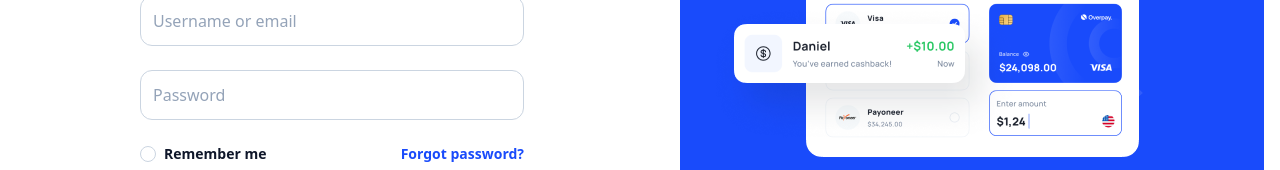
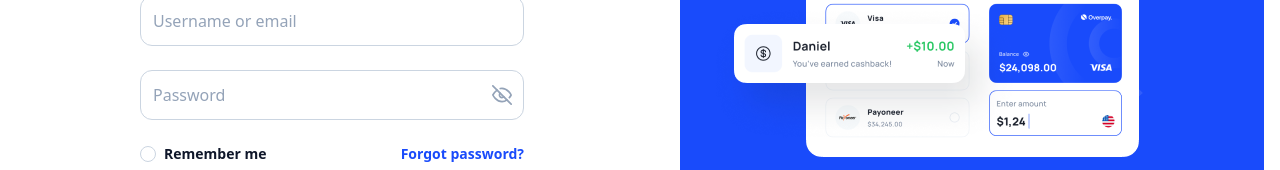
Before and after one commit to iamsahebgiri/overpay, a Next.js app: page / in a window 1280 px wide. Shown: the part 384-554 px from the top of the page. Built offline with nearby package versions, Linux system fonts and the light colour scheme.

Commit message:
chore: add password field

```diff
--- a/components/common/text-field.jsx
+++ b/components/common/text-field.jsx
@@ -1,8 +1,11 @@
+import { FiEyeOff, FiEye } from "react-icons/fi";
 import { classNames } from "lib/classnames";
 import * as React from "react";
 
 export const TextField = React.forwardRef(
   ({ label, id, name, type = "text", className, ...rest }, forwardedRef) => {
+    const [show, setShow] = React.useState(false);
+
     return (
       <div>
         {label && (
@@ -10,17 +13,42 @@ export const TextField = React.forwardRef(
             {label}
           </label>
         )}
+        <div className="relative flex items-center">
           <input
             {...rest}
             ref={forwardedRef}
             id={id || name}
             name={name}
-          type={type}
+            type={show ? "text" : type}
             className={classNames(
               "block w-full py-3 rounded-xl placeholder-slate-400 bg-white border border-slate-300",
+              type === "password" && "pr-12",
               className
             )}
           />
+          {type === "password" && (
+            <div className="absolute inset-y-0 right-0 pr-3 flex items-center">
+              <button
+                onClick={(e) => {
+                  e.preventDefault();
+                  setShow((show) => !show);
+                }}
+              >
+                {show ? (
+                  <FiEye
+                    className="h-5 w-5 text-slate-400"
+                    aria-hidden="true"
+                  />
+                ) : (
+                  <FiEyeOff
+                    className="h-5 w-5 text-slate-400"
+                    aria-hidden="true"
+                  />
+                )}
+              </button>
+            </div>
+          )}
+        </div>
       </div>
     );
   }
```
Lines whose indentation alone changed are shown as unchanged.
